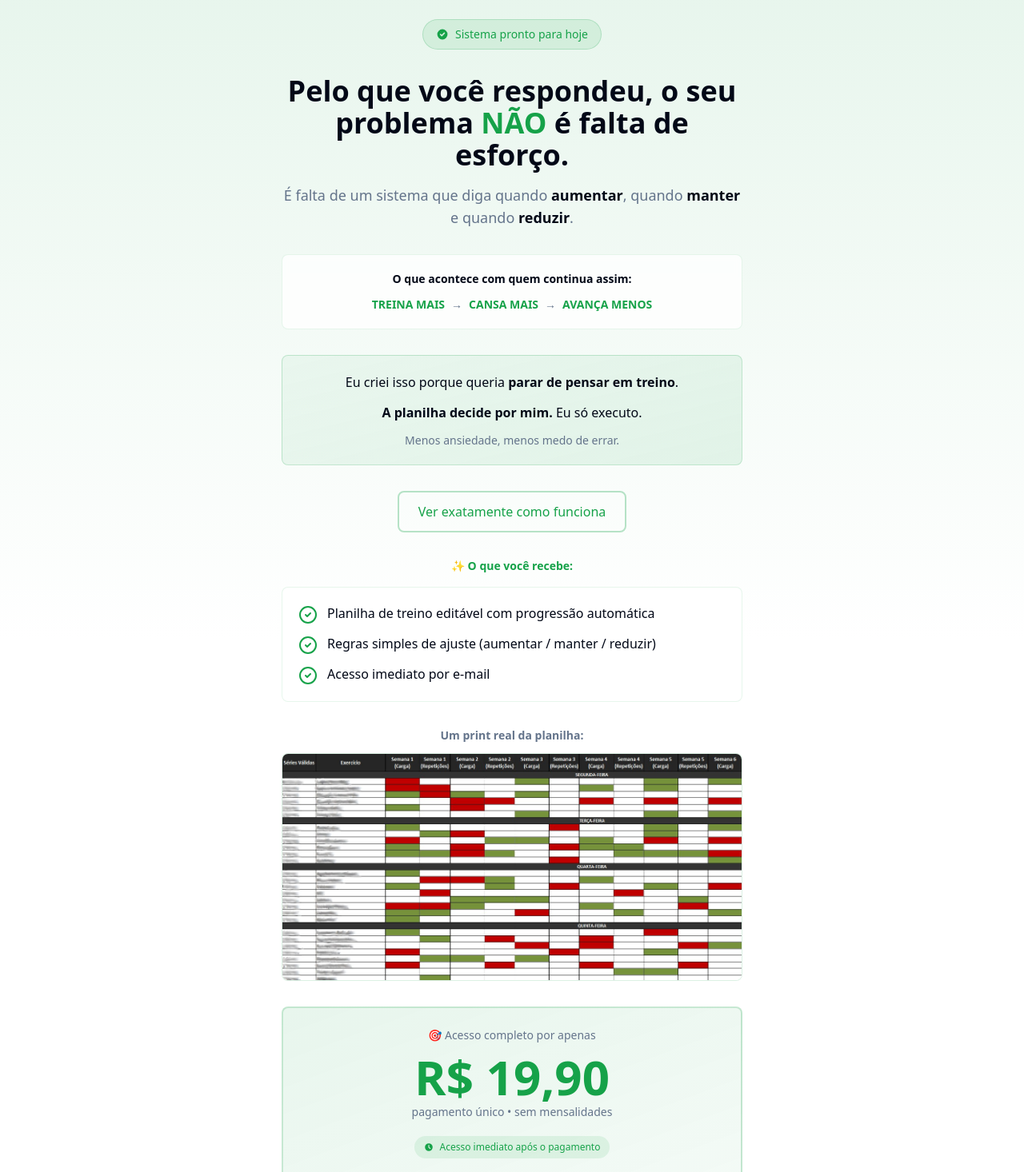
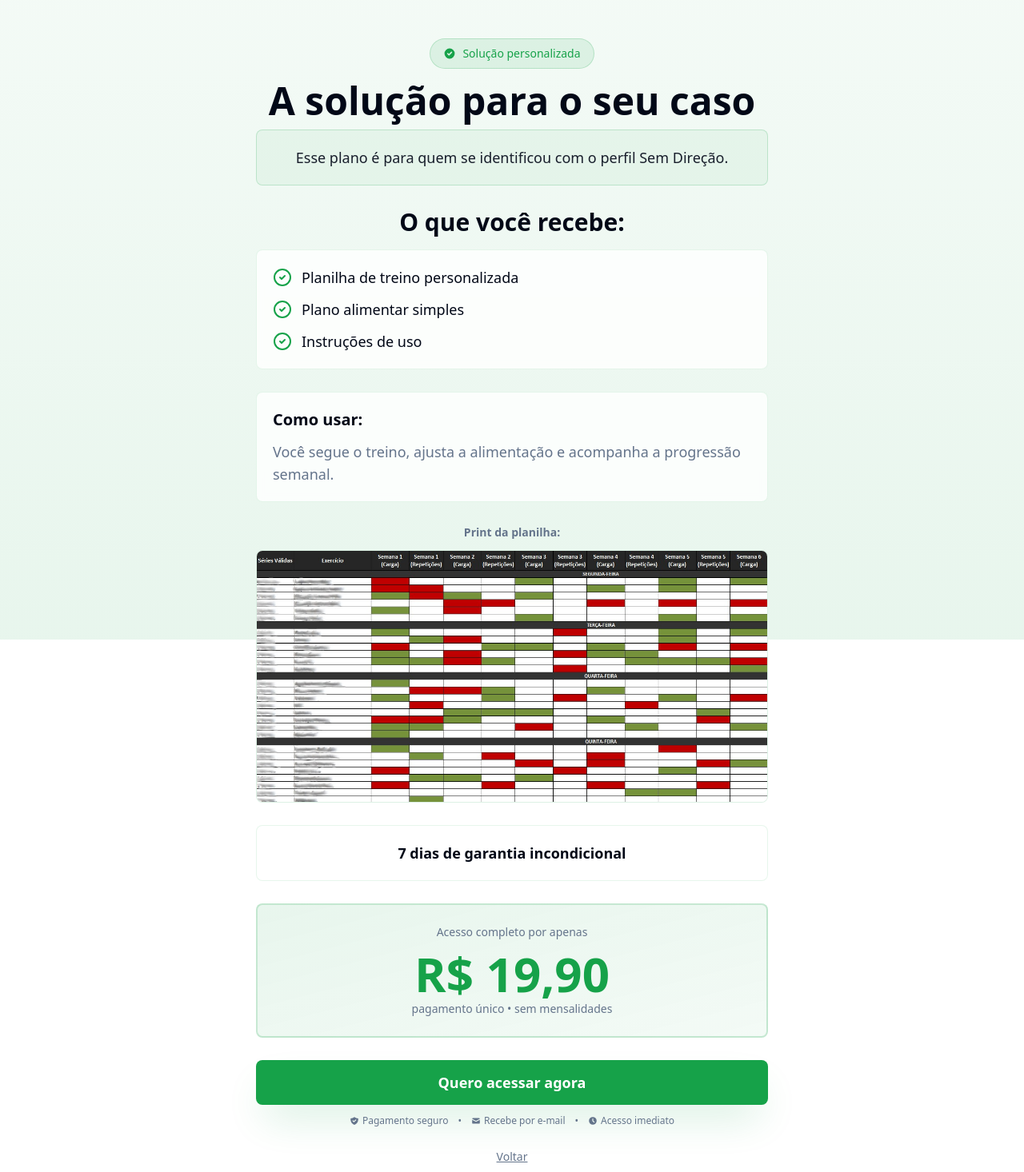
Before and after one commit to treino-inteligente/hipertrofia, a React (Vite) app: page /solucao in a window 1280 px wide. Shown: the top 1466 px of the page at 80% size. Built offline with nearby package versions, Linux system fonts and the light colour scheme.

Commit message:
Atualizando

```diff
--- a/src/pages/ResultScreen.tsx
+++ b/src/pages/ResultScreen.tsx
@@ -11,13 +11,15 @@ import { useQuiz } from '@/hooks/useQuiz'
 type ProfileType = 'TREINA_DEMAIS' | 'ESTAGNADO' | 'SEM_DIRECAO'
 
 interface ProfileContent {
-  title: string
+  profileTitle: string // Título do perfil (ex: PERFIL O TREINA MUITO)
+  validation: string // Validação emocional
+  errorTitle: string // Nome do erro principal
   subtitleBefore: string // Texto antes do traço (normal)
   subtitleHighlight: string // Texto depois do traço (destacado em primary)
-  description: string
-  secondaryDescription: string
-  testimonial: string
-  author: string
+  description: string // Explicação simples do erro
+  secondaryDescription: string // Complemento da explicação
+  consequence: string // Consequência futura (realista)
+  solutionIntro: string // Introdução personalizada da solução
 }
 
 /**
@@ -47,40 +49,45 @@ function getProfile(trainingDays?: string, mainProblem?: string): ProfileType {
  */
 const PROFILE_CONTENT: Record<ProfileType, ProfileContent> = {
   TREINA_DEMAIS: {
-    title: 'PERFIL O TREINA MUITO',
-    subtitleBefore: 'Se você continuar treinando desse jeito, o mais provável é continuar estagnado — ',
-    subtitleHighlight: 'mesmo se se esforçar',
-    description: 'A maioria das pessoas treina com disciplina, comparece na academia, se esforça... mas acaba exagerando no volume de treino.',
-    secondaryDescription: 'Não é preguiça. Não é genética. É falta de método.',
-    testimonial: '"Isso foi exatamente o que me travou por muito tempo. Quando entendi que o volume precisa ser controlado, tudo mudou."',
-    author: 'Lucas M.'
+    profileTitle: 'PERFIL O TREINA MUITO',
+    validation: 'Esse é um dos perfis mais comuns entre quem treina e não vê resultado.',
+    errorTitle: 'O Excesso de Volume',
+    subtitleBefore: 'O erro do perfil Treina Demais não é falta de esforço — ',
+    subtitleHighlight: 'é excesso dele',
+    description: 'Treinar 5x ou mais por semana com volume alto gera fadiga constante e impede a recuperação muscular adequada.',
+    secondaryDescription: 'Seus músculos crescem no descanso, não no treino. Sem recuperação suficiente, você só acumula cansaço.',
+    consequence: 'Se continuar assim, em alguns meses seu corpo vai estar praticamente igual.',
+    solutionIntro: 'Esse plano é para quem se dedica, mas não vê retorno proporcional ao esforço.'
   },
   ESTAGNADO: {
-    title: 'PERFIL O ESTAGNADO',
-    subtitleBefore: 'Se você continuar treinando desse jeito, o mais provável é continuar estagnado — ',
-    subtitleHighlight: 'mesmo se se esforçar',
-    description: 'A maioria das pessoas treina com disciplina, se esforça... mas acaba exagerando no volume de treino, e ele é o vilão contra a progressão de carga.',
-    secondaryDescription: 'Não é preguiça. Não é genética. É falta de método.',
-    testimonial: '"Era exatamente isso que estava me impedindo de aumentar as cargas. Quando entendi que o volume precisa ser controlado, tudo mudou."',
-    author: 'Rafael S.'
+    profileTitle: 'PERFIL O ESTAGNADO',
+    validation: 'Esse é um dos perfis mais comuns entre quem treina e não vê resultado.',
+    errorTitle: 'A Falta de Progressão',
+    subtitleBefore: 'O erro do perfil Estagnado não é falta de esforço — ',
+    subtitleHighlight: 'é falta de planejamento',
+    description: 'Treinar com frequência alta sem progredir nas cargas significa que seu corpo não está recebendo o estímulo certo para evoluir.',
+    secondaryDescription: 'Músculo cresce quando você desafia ele com cargas progressivas. Se a carga não sobe, o músculo não tem motivo para crescer.',
+    consequence: 'Se continuar assim, em alguns meses seu corpo vai estar praticamente igual.',
+    solutionIntro: 'Pensando exatamente em quem está travado mesmo treinando, eu criei um plano simples para destravar resultados.'
   },
   SEM_DIRECAO: {
-    title: 'PERFIL O SEM DIREÇÃO',
-    subtitleBefore: 'Se você continuar treinando desse jeito, o mais provável é continuar estagnado — ',
-    subtitleHighlight: 'mesmo se se esforçar',
-    description: 'A maioria das pessoas treina com disciplina, se esforça... mas só faz aquilo que o instrutor manda, ou segue um treino genérico do intagram.',
-    secondaryDescription: 'Não é preguiça. Não é genética. É falta de método.',
-    testimonial: '"Eu seguia a ficha que o instrutor me passava, não fazia ideia que o problema estava ali. Quando entendi que precisava de um treino com embasamento científico, tudo mudou."',
-    author: 'Bruno A.'
+    profileTitle: 'PERFIL O SEM DIREÇÃO',
+    validation: 'Esse é um dos perfis mais comuns entre quem treina e não vê resultado.',
+    errorTitle: 'A Falta de Estratégia',
+    subtitleBefore: 'O erro do perfil Sem Direção não é falta de esforço — ',
+    subtitleHighlight: 'é falta de estratégia',
+    description: 'Treinar sem um plano claro e comer no automático faz você gastar energia sem retorno.',
+    secondaryDescription: 'Sem saber o que você está fazendo e por quê, você fica refém do acaso. Um dia treina bem, outro nem tanto. Um dia come certo, outro não.',
+    consequence: 'Se continuar assim, em alguns meses seu corpo vai estar praticamente igual.',
+    solutionIntro: 'Esse plano é para quem quer parar de treinar no escuro e começar a ver resultado.'
   }
 }
 
 /**
- * TELA 3 - RESULTADO PERSONALIZADO
+ * TELA 3 - DIAGNÓSTICO PERSONALIZADO
  *
- * Mostra diagnóstico personalizado
- * Apresenta o problema identificado
- * Cria conexão com criador
+ * Objetivo: gerar identificação + dor + urgência
+ * Estrutura: validação emocional → nome do erro → explicação → consequência futura
  */
 export function ResultScreen() {
   const [, setLocation] = useLocation()
@@ -115,50 +122,84 @@ export function ResultScreen() {
         </div>
 
         {/* Conteúdo central */}
-        <div className="flex-1 flex flex-col justify-center space-y-4 md:space-y-6 text-center px-4 max-w-xl mx-auto w-full">
-          {/* Headline do resultado */}
-          <div className="space-y-3 md:space-y-6">
-            {/* Perfil */}
-            <h2 className="text-3xl md:text-4xl lg:text-5xl font-bold text-primary uppercase tracking-wide">
-              {content.title}
-            </h2>
+        <div className="flex-1 flex flex-col justify-center space-y-5 md:space-y-7 text-center px-4 max-w-2xl mx-auto w-full">
+          {/* Título do perfil */}
+          <h2 className="text-3xl md:text-4xl lg:text-5xl font-bold text-primary uppercase tracking-wide">
+            {content.profileTitle}
+          </h2>
 
-            <h1 className="text-2xl md:text-3xl lg:text-4xl font-bold text-foreground leading-tight">
-              {content.subtitleBefore} <span className="text-primary">{content.subtitleHighlight}</span>
-            </h1>
+          {/* 1. Validação emocional */}
+          <div className="bg-primary/5 rounded-lg p-4 md:p-5 border border-primary/20">
+            <p className="text-base md:text-lg text-foreground/90 leading-relaxed">
+              {content.validation}
+            </p>
           </div>
 
-          {/* Explicação */}
-          <div className="space-y-2 md:space-y-4 text-muted-foreground text-base md:text-lg">
-            <div className="bg-background/80 backdrop-blur-sm rounded-lg p-3 md:p-5 border border-primary/10">
-              <p>
+          {/* 2. Nome do erro principal */}
+          <div className="space-y-3">
+            <h3 className="text-2xl md:text-3xl font-bold text-foreground">
+              {content.errorTitle}
+            </h3>
+
+            <p className="text-xl md:text-2xl font-bold text-foreground leading-tight">
+              {content.subtitleBefore}<span className="text-primary">{content.subtitleHighlight}</span>
+            </p>
+          </div>
+
+          {/* 3. Explicação simples do erro */}
+          <div className="space-y-3 text-left">
+            <div className="bg-background/80 backdrop-blur-sm rounded-lg p-4 md:p-5 border border-primary/10">
+              <p className="text-base md:text-lg text-muted-foreground leading-relaxed">
                 {content.description}
               </p>
             </div>
 
-            <div className="bg-background/80 backdrop-blur-sm rounded-lg p-3 md:p-5 border border-primary/10">
-              <p>
+            <div className="bg-background/80 backdrop-blur-sm rounded-lg p-4 md:p-5 border border-primary/10">
+              <p className="text-base md:text-lg text-muted-foreground leading-relaxed">
                 {content.secondaryDescription}
               </p>
             </div>
           </div>
 
-          {/* Bloco de autoridade - Criador */}
-          <div className="bg-gradient-to-br from-primary/5 to-primary/10 rounded-lg p-4 md:p-6 border border-primary/20">
-            <div className="flex items-start gap-4">
-              {/* Placeholder para foto do criador */}
-              <div className="w-16 h-16 rounded-full bg-primary/20 flex items-center justify-center text-2xl flex-shrink-0 border-2 border-primary/30">
-                👤
-              </div>
-              <div className="flex-1 space-y-2">
-                <p className="text-sm md:text-base text-muted-foreground italic">
-                  {content.testimonial}
-                </p>
-                <p className="text-sm font-semibold text-foreground">
-                  — {content.author}
-                </p>
-              </div>
+          {/* 4. Consequência futura (realista) */}
+          <div className="bg-gradient-to-br from-amber-500/10 to-orange-500/10 rounded-lg p-4 md:p-5 border border-amber-500/20">
+            <p className="text-base md:text-lg text-foreground/90 leading-relaxed font-medium">
+              {content.consequence}
+            </p>
+          </div>
+
+          {/* 5. Como corrigir isso - 3 pilares */}
+          <div className="space-y-4 pt-2">
+            <h3 className="text-xl md:text-2xl font-bold text-foreground">
+              Como corrigir isso:
+            </h3>
+
+            <div className="space-y-3 text-left">
+              {[
+                'Um treino ajustado à sua rotina',
+                'Um plano alimentar simples e sustentável',
+                'Um método claro de progressão semanal'
+              ].map((pilar, index) => (
+                <div
+                  key={index}
+                  className="bg-background/80 backdrop-blur-sm rounded-lg p-4 border border-primary/10 flex items-center gap-3"
+                >
+                  <span className="w-7 h-7 rounded-full bg-primary/10 text-primary text-sm font-semibold flex items-center justify-center flex-shrink-0">
+                    {index + 1}
+                  </span>
+                  <p className="text-base md:text-lg text-foreground font-medium">
+                    {pilar}
+                  </p>
+                </div>
+              ))}
             </div>
+          </div>
+
+          {/* 6. Introdução da solução personalizada */}
+          <div className="bg-gradient-to-br from-primary/10 to-primary/5 rounded-lg p-5 md:p-6 border border-primary/20">
+            <p className="text-base md:text-lg text-foreground leading-relaxed">
+              {content.solutionIntro}
+            </p>
           </div>
 
           {/* CTA */}
@@ -168,10 +209,10 @@ export function ResultScreen() {
               onClick={handleContinue}
               className="w-full shadow-2xl shadow-primary/20 hover:shadow-primary/30"
             >
-              ✨ Quero corrigir isso
+              Quero meu plano personalizado
             </CTAButton>
             <p className="text-xs text-muted-foreground">
-              Preparamos algo especial para você
+              Próxima etapa: o que fazer a partir de agora
             </p>
           </div>
         </div>
--- a/src/pages/SolutionScreen.tsx
+++ b/src/pages/SolutionScreen.tsx
@@ -37,7 +37,21 @@ function getProfile(trainingDays?: string, mainProblem?: string): ProfileType {
 /**
  * Conteúdo personalizado para cada perfil
  */
+interface ProfileSolutionContent {
+  targetAudience: string // Para quem é
+}
 
+const PROFILE_SOLUTION: Record<ProfileType, ProfileSolutionContent> = {
+  TREINA_DEMAIS: {
+    targetAudience: 'Esse plano é para quem se identificou com o perfil Treina Muito.'
+  },
+  ESTAGNADO: {
+    targetAudience: 'Esse plano é para quem se identificou com o perfil Estagnado.'
+  },
+  SEM_DIRECAO: {
+    targetAudience: 'Esse plano é para quem se identificou com o perfil Sem Direção.'
+  }
+}
 
 /**
  * TELA 4 - SOLUÇÃO + CTA
@@ -56,11 +70,7 @@ export function SolutionScreen() {
   }, [])
 
   const profileType = getProfile(answers.trainingDays, answers.mainProblem)
-
-  const ctaLabel = useMemo(() => {
-    if (profileType === 'SEM_DIRECAO') return 'Quero saber exatamente o que fazer'
-    return 'Quero saber exatamente o que fazer'
-  }, [profileType])
+  const profileContent = PROFILE_SOLUTION[profileType]
 
   const handleCheckout = () => {
     analytics.trackCheckout()
@@ -73,92 +83,67 @@ export function SolutionScreen() {
   return (
     <ScreenContainer fullHeight>
       {/* Background com gradiente */}
-      <div className="absolute inset-0 bg-gradient-to-b from-primary/10 via-primary/5 to-background pointer-events-none" />
+      <div className="absolute inset-0 bg-gradient-to-b from-primary/5 via-primary/3 to-primary/10 pointer-events-none" />
 
-      <div className="relative flex-1 flex flex-col py-6 px-4">
-        <div className="flex-1 flex flex-col justify-between space-y-8 max-w-xl mx-auto w-full">
-          {/* Badge discreto */}
-          <div className="flex justify-center">
+      <div className="relative flex-1 flex flex-col justify-between py-8 md:py-12">
+        {/* Topo com badge de credibilidade */}
+        <div className="flex justify-center mb-4">
           <div className="inline-flex items-center gap-2 bg-primary/10 text-primary px-4 py-2 rounded-full text-sm font-medium border border-primary/20">
             <svg className="w-4 h-4" fill="currentColor" viewBox="0 0 20 20">
               <path fillRule="evenodd" d="M10 18a8 8 0 100-16 8 8 0 000 16zm3.707-9.293a1 1 0 00-1.414-1.414L9 10.586 7.707 9.293a1 1 0 00-1.414 1.414l2 2a1 1 0 001.414 0l4-4z" clipRule="evenodd" />
             </svg>
-              <span>Sistema pronto para hoje</span>
+            <span>Solução personalizada</span>
           </div>
         </div>
 
-          {/* Abertura com espelhamento direto */}
-          <div className="text-center space-y-4">
-            <h1 className="text-2xl md:text-3xl lg:text-4xl font-bold text-foreground leading-tight">
-              Pelo que você respondeu, o seu problema <span className="text-primary">NÃO</span> é falta de esforço.
+        <div className="flex-1 flex flex-col justify-center space-y-5 md:space-y-7 px-4 max-w-2xl mx-auto w-full">
+
+          {/* 1. Para quem é */}
+          <div className="text-center space-y-3">
+            <h1 className="text-3xl md:text-4xl lg:text-5xl font-bold text-foreground leading-tight">
+              A solução para o seu caso
             </h1>
-            <p className="text-base md:text-lg text-muted-foreground">
-              É falta de um sistema que diga quando <span className="text-foreground font-semibold">aumentar</span>, quando <span className="text-foreground font-semibold">manter</span> e quando <span className="text-foreground font-semibold">reduzir</span>.
-            </p>
-          </div>
-
-          {/* Tensão real (curta e não agressiva) */}
-          <div className="bg-background/80 backdrop-blur-sm rounded-lg p-5 border border-primary/10 text-center">
-            <p className="text-sm font-semibold text-foreground mb-3">
-              O que acontece com quem continua assim:
-            </p>
-            <div className="space-y-2 text-sm text-muted-foreground">
-              <div className="flex items-center justify-center gap-2">
-                <span className="text-primary font-semibold">TREINA MAIS</span>
-                <span>→</span>
-                <span className="text-primary font-semibold">CANSA MAIS</span>
-                <span>→</span>
-                <span className="text-primary font-semibold">AVANÇA MENOS</span>
-              </div>
-            </div>
-          </div>
-
-          {/* Solução como atalho mental */}
-          <div className="bg-gradient-to-br from-primary/5 to-primary/10 rounded-lg p-5 border border-primary/20 text-center">
-            <div className="space-y-3">
-              <p className="text-base text-foreground leading-relaxed">
-                Eu criei isso porque queria <span className="font-semibold">parar de pensar em treino</span>.
-              </p>
-              <p className="text-base text-foreground leading-relaxed">
-                <span className="font-semibold">A planilha decide por mim.</span> Eu só executo.
-              </p>
-              <p className="text-sm text-muted-foreground">
-                Menos ansiedade, menos medo de errar.
+            <div className="bg-primary/5 rounded-lg p-4 md:p-5 border border-primary/20">
+              <p className="text-base md:text-lg text-foreground/90 leading-relaxed">
+                {profileContent.targetAudience}
               </p>
             </div>
           </div>
 
-          {/* CTA Intermediário */}
-          <div className="text-center">
-            <button
-              onClick={handleCheckout}
-              className="inline-flex items-center gap-2 px-6 py-3 border-2 border-primary/30 text-primary rounded-lg font-medium hover:bg-primary/10 hover:border-primary/50 transition-all"
-            >
-              <span>Ver exatamente como funciona</span>
-            </button>
-          </div>
-
-          {/* Lista do que recebe */}
-          <div className="space-y-4" data-section="what-you-get">
-            <p className="text-sm font-semibold text-primary text-center">✨ O que você recebe:</p>
-            <div className="space-y-3 bg-background/80 backdrop-blur-sm rounded-lg p-5 border border-primary/10">
+          {/* 2. O que a pessoa recebe */}
+          <div className="space-y-4">
+            <h2 className="text-2xl md:text-3xl font-bold text-foreground text-center">
+              O que você recebe:
+            </h2>
+            <div className="space-y-3 bg-background/80 backdrop-blur-sm rounded-lg p-4 md:p-5 border border-primary/10">
               {[
-                'Planilha de treino editável com progressão automática',
-                'Regras simples de ajuste (aumentar / manter / reduzir)',
-                'Acesso imediato por e-mail'
+                'Planilha de treino personalizada',
+                'Plano alimentar simples',
+                'Instruções de uso'
               ].map((item, index) => (
                 <div key={index} className="flex items-start gap-3">
                   <CheckCircle2 className="w-6 h-6 text-primary flex-shrink-0 mt-0.5" />
-                  <span className="text-base text-foreground">{item}</span>
+                  <span className="text-base md:text-lg text-foreground font-medium">{item}</span>
                 </div>
               ))}
             </div>
           </div>
 
-          {/* Prova visual mínima (crítica) */}
+          {/* 3. Como usar */}
+          <div className="bg-background/80 backdrop-blur-sm rounded-lg p-4 md:p-5 border border-primary/10">
+            <h3 className="text-lg md:text-xl font-bold text-foreground mb-3">
+              Como usar:
+            </h3>
+            <p className="text-base md:text-lg text-muted-foreground leading-relaxed">
+              Você segue o treino, ajusta a alimentação e acompanha a progressão semanal.
+            </p>
+          </div>
+
+          {/* 4. Prova visual */}
           <div className="space-y-3">
-            <p className="text-sm font-semibold text-center text-muted-foreground">Um print real da planilha:</p>
-
+            <p className="text-sm font-semibold text-center text-muted-foreground">
+              Print da planilha:
+            </p>
             <div className="relative overflow-hidden rounded-lg border border-primary/15 bg-background">
               <img
                 src={sheetImageSrc}
@@ -171,12 +156,17 @@ export function SolutionScreen() {
             </div>
           </div>
 
-          {/* Preço e CTA */}
-          <div className="space-y-6">
-            {/* Box de preço destacado */}
-            <div className="bg-gradient-to-br from-primary/10 to-primary/5 rounded-lg p-6 border-2 border-primary/20 text-center space-y-3">
+          {/* 5. Garantia */}
+          <div className="bg-background/80 backdrop-blur-sm rounded-lg p-4 md:p-5 border border-primary/10 text-center">
+            <p className="text-base md:text-lg text-foreground font-semibold">
+              7 dias de garantia incondicional
+            </p>
+          </div>
+
+          {/* 6. Preço */}
+          <div className="bg-gradient-to-br from-primary/10 to-primary/5 rounded-lg p-5 md:p-6 border-2 border-primary/20 text-center space-y-3">
             <p className="text-muted-foreground text-sm font-medium">
-                🎯 Acesso completo por apenas
+              Acesso completo por apenas
             </p>
             <div className="space-y-1">
               <div className="text-5xl md:text-6xl font-bold text-primary">
@@ -186,24 +176,16 @@ export function SolutionScreen() {
                 pagamento único • sem mensalidades
               </p>
             </div>
-              <div className="pt-2">
-                <div className="inline-flex items-center gap-2 bg-primary/10 text-primary px-3 py-1.5 rounded-full text-xs font-medium">
-                  <svg className="w-3 h-3" fill="currentColor" viewBox="0 0 20 20">
-                    <path fillRule="evenodd" d="M10 18a8 8 0 100-16 8 8 0 000 16zm1-12a1 1 0 10-2 0v4a1 1 0 00.293.707l2.828 2.829a1 1 0 101.415-1.415L11 9.586V6z" clipRule="evenodd" />
-                  </svg>
-                  <span>Acesso imediato após o pagamento</span>
-                </div>
-              </div>
           </div>
 
-            {/* CTA Final */}
+          {/* 7. CTA final */}
           <div className="space-y-3">
             <CTAButton
               size="lg"
               onClick={handleCheckout}
-                className="w-full shadow-2xl shadow-primary/30 hover:shadow-primary/40 text-lg"
+              className="w-full shadow-2xl shadow-primary/20 hover:shadow-primary/30"
             >
-                {ctaLabel}
+              Quero acessar agora
             </CTAButton>
 
             {/* Badges de segurança */}
@@ -220,7 +202,7 @@ export function SolutionScreen() {
                   <path d="M2.003 5.884L10 9.882l7.997-3.998A2 2 0 0016 4H4a2 2 0 00-1.997 1.884z" />
                   <path d="M18 8.118l-8 4-8-4V14a2 2 0 002 2h12a2 2 0 002-2V8.118z" />
                 </svg>
-                  <span>Receba por e-mail</span>
+                <span>Recebe por e-mail</span>
               </div>
               <span>•</span>
               <div className="flex items-center gap-1">
@@ -231,17 +213,17 @@ export function SolutionScreen() {
               </div>
             </div>
           </div>
+
         </div>
 
-          {/* Botão voltar (opcional) */}
-          <div className="text-center">
+        {/* Botão voltar na parte inferior */}
+        <div className="text-center mt-6 px-4">
           <button
             onClick={() => setLocation('/resultado')}
             className="text-sm text-muted-foreground hover:text-foreground underline transition-colors"
           >
-              ← Voltar
+            Voltar
           </button>
-          </div>
         </div>
       </div>
     </ScreenContainer>
```
Lines whose indentation alone changed are shown as unchanged.
